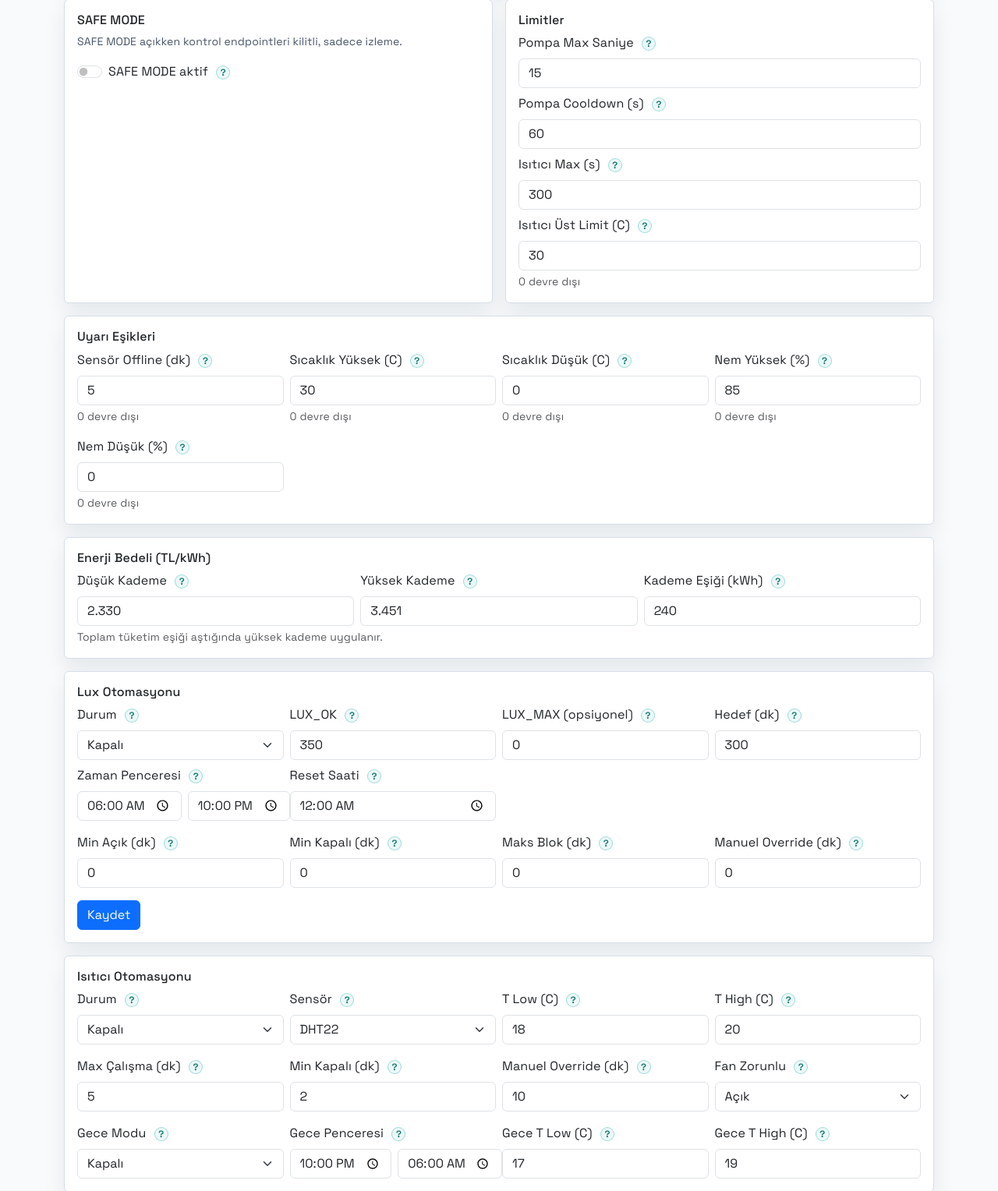
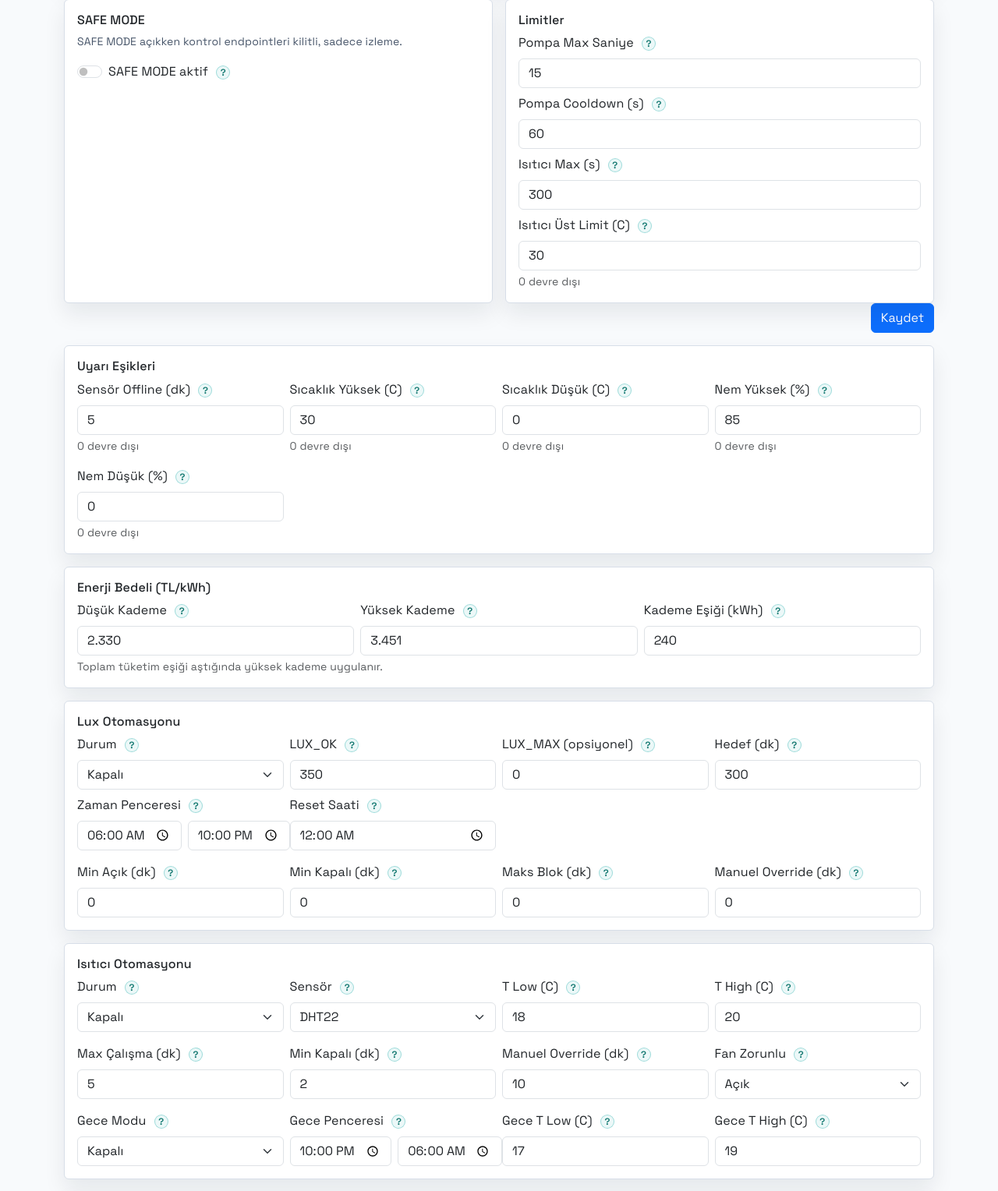
Before and after one commit to sahinseyfi/sera, a Flask app: page /settings in a window 1280 px wide. Shown: the part 519-2047 px from the top of the page at 78% size. Run offline with Flask 3, Linux system fonts and the light colour scheme; data that the repository does not hold is empty.

Commit message:
Move settings save button to top

```diff
--- a/static/main.js
+++ b/static/main.js
@@ -1009,6 +1009,8 @@ function bindCalibrationButtons() {
 }
 
 function saveSettings() {
+  const savedNote = document.getElementById('settingsSavedNote');
+  if (savedNote) savedNote.textContent = '';
   const tokenInput = document.getElementById('adminTokenInput');
   if (tokenInput) {
     const value = tokenInput.value.trim();
@@ -1131,8 +1133,10 @@ function saveSettings() {
     if (!r.ok) {
       const msg = body.error || 'Ayar kaydi basarisiz.';
       alert(msg);
+      if (savedNote) savedNote.textContent = '';
       return;
     }
+    if (savedNote) savedNote.textContent = 'Kaydedildi';
     poll();
   });
 }
--- a/templates/settings.html
+++ b/templates/settings.html
@@ -73,6 +73,11 @@
       </div>
     </div></div>
   </div>
+</div>
+
+<div class="d-flex justify-content-between align-items-center mb-3">
+  <small class="text-secondary" id="settingsSavedNote"></small>
+  <button class="btn btn-primary" id="saveSettings" type="button">Kaydet</button>
 </div>
 
 <div class="card mt-3"><div class="card-body">
@@ -215,7 +220,6 @@
       <input class="form-control" id="manualOverrideMinutes" type="number" min="0" value="0">
     </div>
   </div>
-  <button class="btn btn-primary mt-3" id="saveSettings">Kaydet</button>
 </div></div>
 
 <div class="card mt-3"><div class="card-body">
```
Also changed, not shown: config/updates.json (+9 -0 lines).
